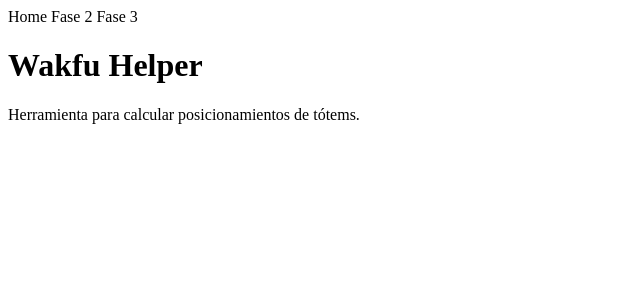
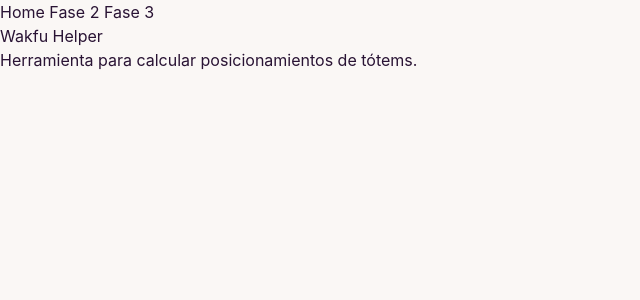
Before and after one commit to verocamiz/sabanas-helper, an Angular app: page / in a window 1280 px wide. Shown: the top 300 px of the page, without its empty margins (0-640 px from the left). Built offline with nearby package versions, Linux system fonts and the light colour scheme.

Commit message:
added tailwind and daisyui

```diff
--- a/package.json
+++ b/package.json
@@ -26,7 +26,10 @@
     "@angular/forms": "^20.1.0",
     "@angular/platform-browser": "^20.1.0",
     "@angular/router": "^20.1.0",
+    "@tailwindcss/postcss": "^4.2.1",
+    "postcss": "^8.5.8",
     "rxjs": "~7.8.0",
+    "tailwindcss": "^4.2.1",
     "tslib": "^2.3.0",
     "zone.js": "~0.15.0"
   },
@@ -35,6 +38,7 @@
     "@angular/cli": "^20.1.2",
     "@angular/compiler-cli": "^20.1.0",
     "@types/jasmine": "~5.1.0",
+    "daisyui": "^5.5.19",
     "jasmine-core": "~5.8.0",
     "karma": "~6.4.0",
     "karma-chrome-launcher": "~3.2.0",
--- a/src/index.html
+++ b/src/index.html
@@ -1,5 +1,5 @@
 <!doctype html>
-<html lang="en">
+<html lang="en" data-theme="cupcake">
 <head>
   <meta charset="utf-8">
   <title>SabanasHelper</title>
--- a/src/styles.css
+++ b/src/styles.css
@@ -1 +1,5 @@
 /* You can add global styles to this file, and also import other style files */
+@import "tailwindcss";
+@plugin "daisyui" {
+  themes: light --default, dark --prefersdark, cupcake;
+}
```
Also changed, not shown: .postcssrc.json (added), 1 other file (tests, documents, lock files or other folders).
